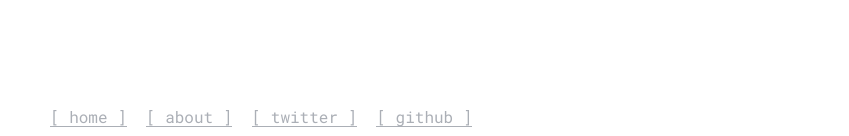
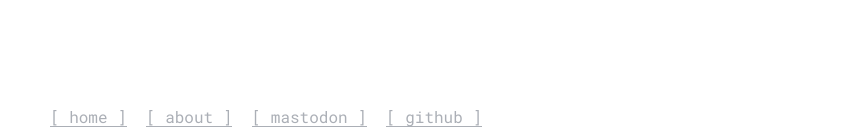
Before and after one commit to HarrisonTotty/harrisontotty.github.io, a Jekyll site: the page built from _posts/2025-06-03-refresh.md, in a window 1280 px wide. Shown: the part 761-897 px from the top of the page, without its empty margins (206-1055 px from the left). Built offline with Jekyll 4.4.1, drawn with Linux system fonts in a browser that asks for light colours.

Commit message:
Zap an old Twitter link

```diff
--- a/_layouts/post.html
+++ b/_layouts/post.html
@@ -236,6 +236,6 @@
   {{ content }}
     </article>
   </main>
-  <footer><a href="/" style="border:0; text-decoration:none">[ home ]</a> &nbsp;<a href="/about">[ about ]</a> &nbsp;<a href="https://twitter.com/HarrisonTotty">[ twitter ]</a> &nbsp;<a href="https://github.com/HarrisonTotty">[ github ]</a></footer>
+  <footer><a href="/" style="border:0; text-decoration:none">[ home ]</a> &nbsp;<a href="/about">[ about ]</a> &nbsp;<a href="https://mastodon.social/@HarrisonTotty">[ mastodon ]</a> &nbsp;<a href="https://github.com/HarrisonTotty">[ github ]</a></footer>
 </body>
 </html>
```
